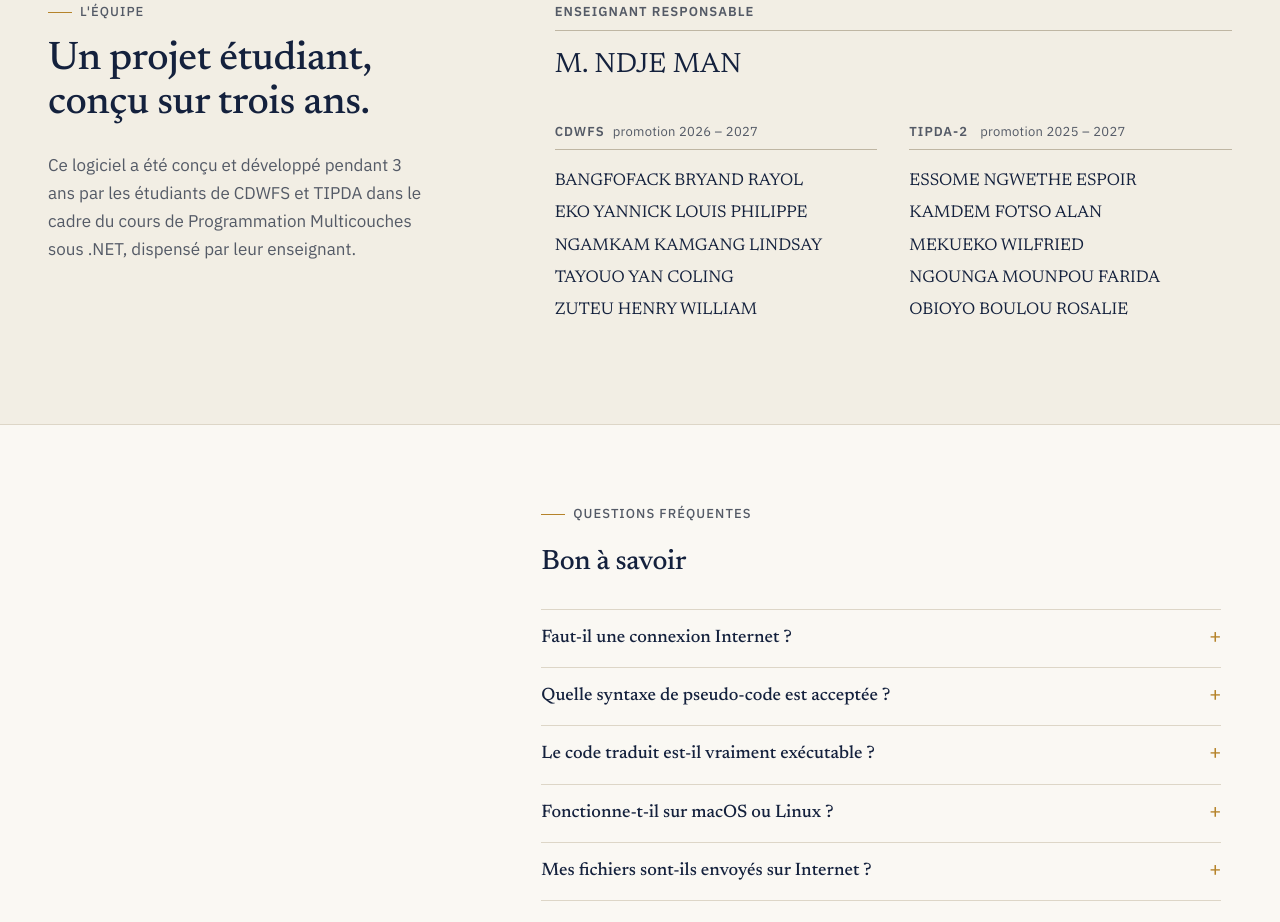
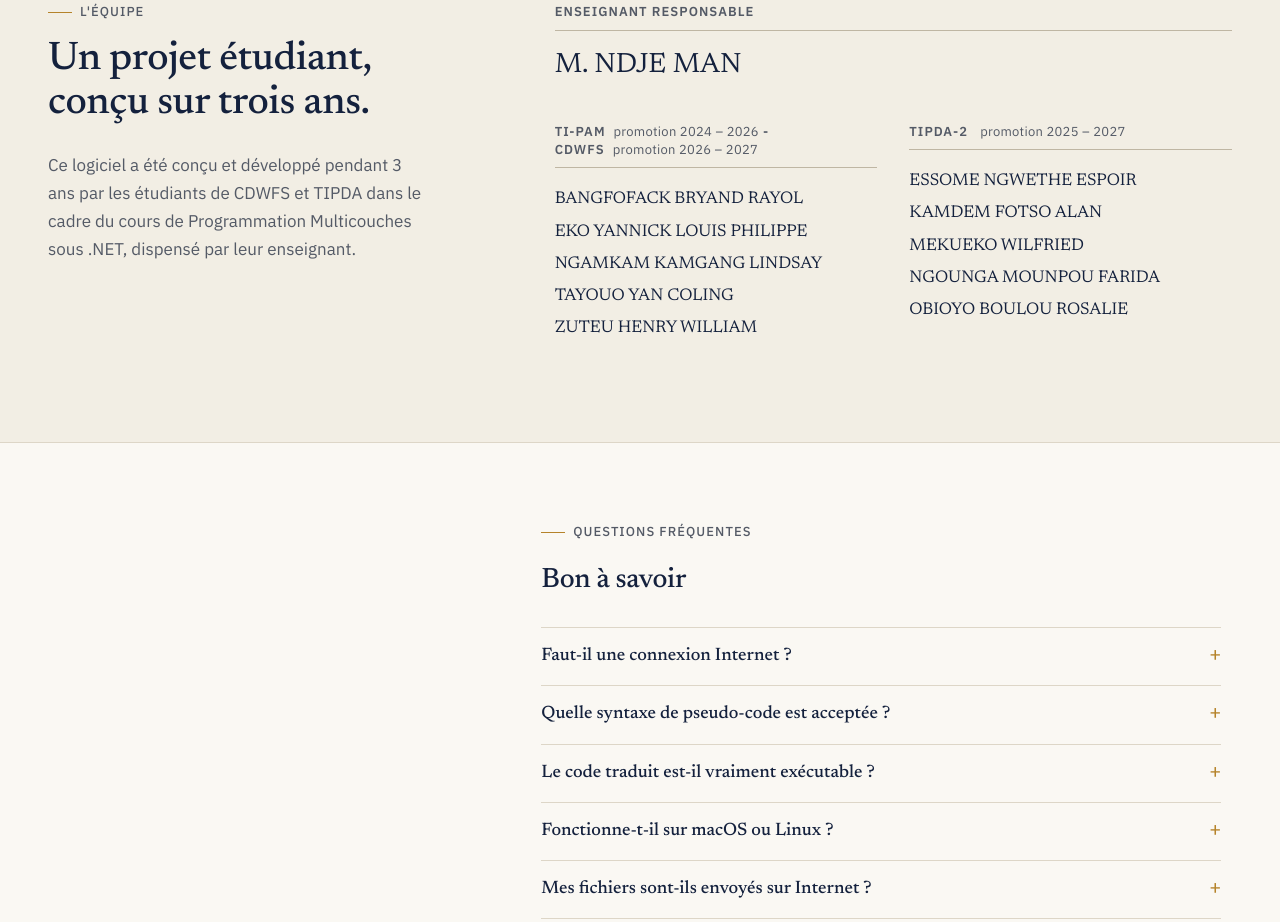
Before and after one commit to Zut17/Site-AlgoCraft, a plain HTML site: page index.html in a window 1280 px wide. Shown: the part 4317-5239 px from the top of the page. Drawn offline with Linux system fonts and the light colour scheme.

Commit message:
fix: Annee et filiere des membres

```diff
--- a/index.html
+++ b/index.html
@@ -171,7 +171,7 @@
         <ul><li>M. NDJE MAN</li></ul>
       </div>
       <div class="groupe">
-        <h3>CDWFS<span>promotion 2026 – 2027</span></h3>
+        <h3>TI-PAM<span>promotion 2024 – 2026</span> - CDWFS<span>promotion 2026 – 2027</span></h3>
         <ul>
           <li>BANGFOFACK BRYAND RAYOL</li>
           <li>EKO YANNICK LOUIS PHILIPPE</li>
```
